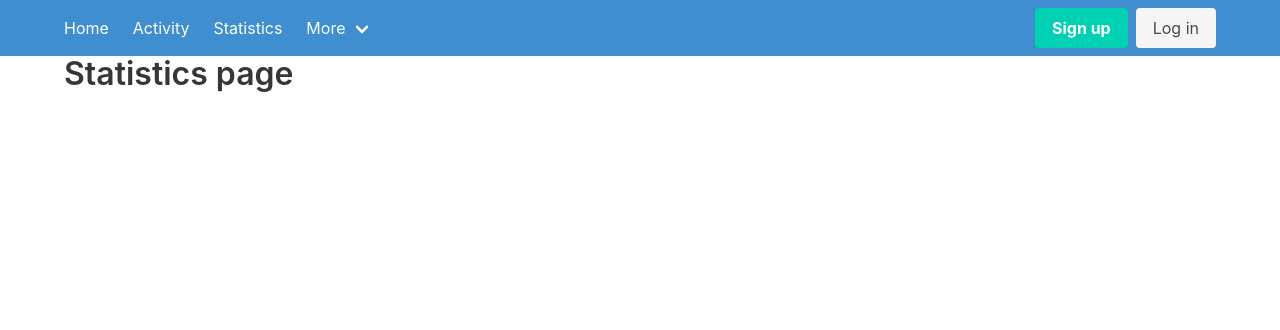
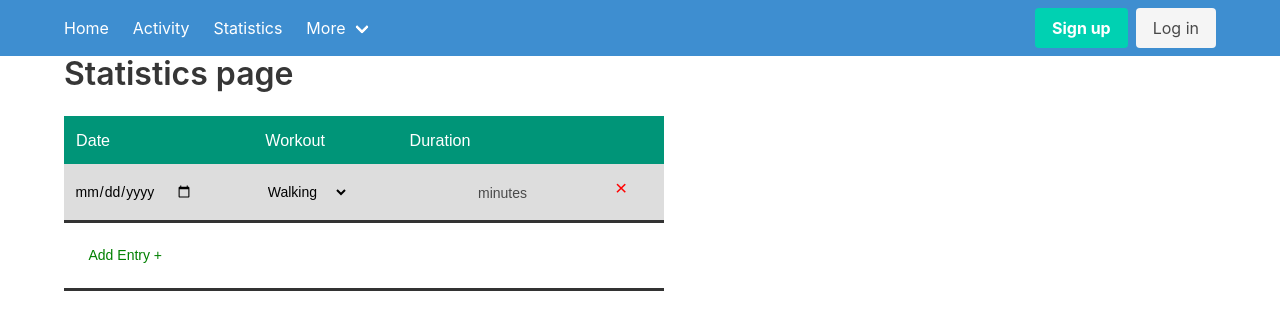
Before and after one commit to NickBoschi/Assignments, a Vue app in the folder client/: page /statistics in a window 1280 px wide. Shown: the top 330 px of the page. Built offline with nearby package versions, Linux system fonts and the light colour scheme.

Commit message:
Added local storage over thanksgiving break

```diff
--- a/client/src/views/ActivityView.vue
+++ b/client/src/views/ActivityView.vue
@@ -18,15 +18,23 @@ export default {
     }
   },
   methods: {
+    loadWorkouts() {
+      this.workouts = JSON.parse(localStorage.getItem("workout-entries") || "[]");
+    },
+    saveWorkouts() {
+      localStorage.setItem("workout-entries", JSON.stringify(this.workouts));
+    },
     addWorkout() {
       this.workouts.push({ id: id++, desc: this.description, dur: this.duration, date: this.date, type: this.type })
       this.description = ''
       this.duration = ''
       this.date = ''
       this.type = ''
+      this.saveWorkouts();
     },
     removeWorkout(workout) {
       this.workouts = this.workouts.filter((t) => t !== workout)
+      this.saveWorkouts();
     },
     modalToggle() {
       this.showModal = !this.showModal
@@ -36,7 +44,7 @@ export default {
 </script>
 
 <template>
-    <h1 class="title">My Workouts</h1>
+    <h1 onload="loadEntries()" class="title">My Workouts</h1>
 
     <div v-if="showModal" id="modal" class="modal is-active">
         <div class="modal-background" @click="modalToggle"></div>
--- a/client/src/views/StatisticsView.vue
+++ b/client/src/views/StatisticsView.vue
@@ -1,5 +1,293 @@
-
 <template>
     <h1 class="title">Statistics page</h1>
 
+    <!-- <head>
+        <meta charset="UTF-8">
+        <meta http-equiv="X-UA-Conpatible" contents="IE=edge">
+        <meta name="viewport" content="width=device-width, initial-scale=1.0">
+        <title>Workout Tracker with HTML, CSS, & JavaScript</title>
+        <link rel="stylesheet" href="css/main.css">
+    </head> -->
+    <body>
+        <div id="testw">
+            <table class="tracker">
+                <thead>
+                    <tr>
+                        <th>Date</th>
+                        <th>Workout</th>
+                        <th>Duration</th>
+                        <th></th>
+                    </tr>
+                </thead>
+                <tbody class="tracker_entries">
+                    <tr class="tracker_row">
+                        <td>
+                            <input type="date" class="tracker_date">
+                        </td>
+                        <td>
+                            <select class="tracker_workout">
+                                <option value="walking">Walking</option>
+                                <option value="running">Running</option>
+                                <option value="swimming">Swimming</option>
+                                <option value="yoga">Yoga</option>
+                            </select>
+                        </td>
+                        <td>
+                            <input type="number" class="tracker_duration">
+                            <span class="tracker_text">minutes</span>
+                        </td>
+                        <td>
+                            <button type="button" class="tracker_button">&times;</button>
+                        </td>
+                    </tr>
+                </tbody>
+                <tbody>
+                    <tr class="tracker_row tracker_row_add">
+                        <td colspan="4">
+                            <span class="tracker_add">Add Entry &plus;</span>
+                        </td>
+                    </tr>
+                </tbody>
+            </table>
+        </div>
+    </body>
 </template>
+
+<style>
+    .tracker {
+        font-size: 14px;
+        border-collapse: collapse;
+        width: 600px;
+    }
+
+    .tracker,
+    .tracker * {
+        font-family: sans-serif;
+    }
+
+    .tracker th {
+        font-size: 1.15em;
+        text-align: left;
+        font-weight: normal;
+        color: white;
+        background: #009578;
+    }
+
+    .tracker th,
+    .tracker td {
+        padding: 0.75em;
+    }
+
+    .tracker_entries .tracker_row {
+        background: #eeeeee;
+    }
+
+    .tracker_entries .tracker_row:nth-child(odd) {
+        background: #dddddd;
+    }
+
+    .tracker_date,
+    .tracker_workout,
+    .tracker_duration {
+        display: inline-block;
+        box-sizing: border-box;
+        font-size: 1em;
+        height: 2.5em;
+        padding: 0.5em 0;
+        border: none;
+        outline: none;
+        background: none;
+    }
+
+    .tracker_duration {
+        width: 5em;
+        text-align: right;
+    }
+
+    .tracker_button {
+        display: flex;
+        align-items: center;
+        justify-content: center;
+        background: none;
+        border: none;
+        border-radius: 50%;
+        outline: none;
+        color: red;
+        font-size: 1.5em;
+        margin-left: 0.5em;
+        cursor: pointer;
+    }
+
+    .tracker_button:hover {
+        background: rgba(0, 0, 0, 0.1);
+    }
+
+    .tracker_row_add {
+        border-top: 3px solid #333333;
+        border-bottom: 3px solid #333333;
+        background: #ffffff;
+    }
+
+    .tracker_row_add td {
+        text-align: right;
+    }
+
+    .tracker_add {
+        display: inline-block;
+        padding: 0.8em 1em;
+        color: green;
+        cursor: pointer;
+    }
+
+    .tracker_add:hover {
+        background: rgba(0, 0, 0, 0.1);
+    }
+</style>
+
+<script>
+
+        class WorkoutTracker {
+            static LOCAL_STORAGE_DATA_KEY = "workout-tracker-entries";
+
+            constructor(root) {
+                this.root = root;
+                this.root.insertAdjacentHTML("afterbegin", WorkoutTracker.html());
+                this.entries = [];
+
+                this.loadEntries();
+                this.updateView();
+
+                this.root.querySelector(".tracker_add").addEventListener("click", () => {
+                    const date = new Date();
+                    const year = date.getFullYear();
+                    const month = (date.getMonth() + 1).toString().padStart(2, "0");
+                    const day = date.getDay().toString().padStart(2, "0");
+
+                    this.addEntry({
+                        date: `${ year }-${ month }-${ day }`,
+                        workout: "walking",
+                        duration: 30
+                    })
+                });
+            }
+
+            static html() {
+                return `
+                    <table class="tracker">
+                        <thead>
+                            <tr>
+                                <th>Date</th>
+                                <th>Workout</th>
+                                <th>Duration</th>
+                                <th></th>
+                            </tr>
+                        </thead>
+                        <tbody class="tracker_entries"></tbody>
+                        <tbody>
+                            <tr class="tracker_row tracker_row_add">
+                                <td colspan="4">
+                                    <span class="tracker_add">Add Entry &plus;</span>
+                                </td>
+                            </tr>
+                        </tbody>
+                    </table>
+                `;
+            }
+
+            static rowHTML() {
+                return `
+                    <tr class="tracker_row">
+                        <td>
+                            <input type="date" class="tracker_date">
+                        </td>
+                        <td>
+                            <select class="tracker_workout">
+                                <option value="walking">Walking</option>
+                                <option value="running">Running</option>
+                                <option value="swimming">Swimming</option>
+                                <option value="yoga">Yoga</option>
+                            </select>
+                        </td>
+                        <td>
+                            <input type="number" class="tracker_duration">
+                            <span class="tracker_text">minutes</span>
+                        </td>
+                        <td>
+                            <button type="button" class="tracker_button tracker_delete">&times;</button>
+                        </td>
+                    </tr>
+                `;
+            }
+
+            loadEntries() {
+                this.entries = JSON.parse(localStorage.getItem(WorkoutTracker.LOCAL_STORAGE_DATA_KEY) || "[]");
+            }
+
+            saveEntries() {
+                localStorage.setItem(WorkoutTracker.LOCAL_STORAGE_DATA_KEY, JSON.stringify(this.entries));
+            }
+
+            updateView() {
+                const tableBody = this.root.querySelector(".tracker_entries");
+                const addRow = data => {
+                    const template = document.createElement("template");
+                    let row = null;
+
+                    template.innerHTML = WorkoutTracker.rowHTML().trim();
+                    row = template.content.firstElementChild;
+
+                    row.querySelector(".tracker_date").value = data.date;
+                    row.querySelector(".tracker_workout").value = data.workout;
+                    row.querySelector(".tracker_duration").value = data.duration;
+
+                    row.querySelector(".tracker_date").addEventListener("change", ({ target }) => {
+                        data.date = target.value;
+                        this.saveEntries();
+                    });
+                    row.querySelector(".tracker_workout").addEventListener("change", ({ target }) => {
+                        data.workout = target.value;
+                        this.saveEntries();
+                    });
+                    row.querySelector(".tracker_duration").addEventListener("change", ({ target }) => {
+                        data.duration = target.value;
+                        this.saveEntries();
+                    });
+
+                    row.querySelector(".tracker_delete").addEventListener("click", () => {
+                        this.deleteEntry(data);
+                    });
+
+                    tableBody.appendChild(row);
+                };
+
+                tableBody.querySelectorAll(".tracker_row").forEach(row => {
+                    row.remove();
+                });
+
+                this.entries.forEach(data => addRow(data));
+            }
+
+            addEntry(data) {
+                this.entries.push(data);
+                this.saveEntries();
+                this.updateView();
+            }
+
+            deleteEntry(dataToDelete) {
+                this.entries = this.entries.filter(data => data !== dataToDelete);
+                this.saveEntries();
+                this.updateView();
+            }
+        }
+
+    async function mounted() {
+        const testw = document.getElementById("testw");
+
+        console.log(testw);
+
+        // const wt = new WorkoutTracker(testw);
+
+        // window.wt = wt;
+    }
+
+</script>
```
